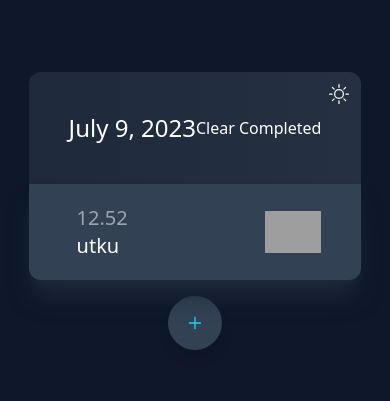
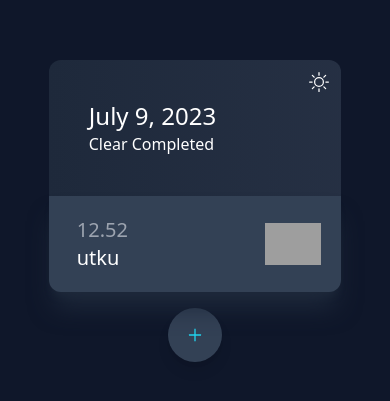
Before and after one commit to UTKUC3NGIZ/pinsoft-todo-app, a React (Create React App) app: page / in a window 390 px wide. Shown: the part 211-612 px from the top of the page. Built offline with nearby package versions, Linux system fonts and the light colour scheme; grey boxes are pictures that could not be loaded.

Commit message:
responsive design completed

```diff
--- a/src/App.js
+++ b/src/App.js
@@ -148,9 +148,9 @@ function App() {
             modal ? "blur-sm" : ""
           }`}
         >
-          <div className=" min-w-[40%]">
+          <div className=" min-w-[40%] w-3/4 md:w-auto">
             <div
-              className={`bg-gradient-to-r p-10 rounded-t-xl flex justify-around relative ${
+              className={`bg-gradient-to-r p-10 rounded-t-xl flex justify-between lg:flex-row flex-col items-start lg:items-center relative ${
                 theme
                   ? "from-slate-800 to-slate-600/40"
                   : "from-cyan-300 to-blue-400/75"
@@ -179,7 +179,7 @@ function App() {
                 return (
                   <div
                     key={task.id}
-                    className={` flex relative hover:scale-110 hover:z-10 last:rounded-b-xl pl-10 border-l-8 border-transparent  items-center mb-1 justify-between shadow-xl   py-5 px-10 ${
+                    className={` flex relative hover:scale-110 hover:z-10 last:rounded-b-xl lg:pl-10 border-l-8 border-transparent  items-center mb-1 justify-between shadow-xl   py-5 lg:px-10 px-5  ${
                       theme
                         ? "hover:border-slate-600   shadow-slate-800 bg-slate-700"
                         : "hover:border-cyan-300  shadow-cyan-200 bg-white"
@@ -276,9 +276,9 @@ function App() {
             </div>
           </div>
         </div>
-        <div className={`absolute ${modal ? "block" : "hidden"} `}>
+        <div className={`absolute sm:w-auto w-full ${modal ? "block" : "hidden"} `}>
           <div
-            className={`border-2 border-transparent shadow-lg px-20 py-10  relative rounded-2xl ${
+            className={`border-2 border-transparent shadow-lg lg:px-20 lg:py-10 px-10 py-5 relative rounded-2xl ${
               theme ? "bg-slate-800 " : "bg-white"
             }`}
           >
@@ -291,8 +291,8 @@ function App() {
             <h2 className="absolute top-2 left-2 text-xl font-bold text-cyan-300">
               Edit Todo
             </h2>
-            <div className="flex items-center justify-between">
-              <span className="text-xl font-bold mr-2 line-through text-gray-300">
+            <div className="flex items-center sm:justify-center justify-between flex-col sm:flex-row">
+              <span className="text-xl font-bold sm:mr-2 line-through text-gray-300 max-w-xs overflow-hidden">
                 {edit.value}
               </span>
               <span className="text-xl font-bold text-cyan-300">=</span>
@@ -303,7 +303,7 @@ function App() {
                     value={edit.value}
                     onChange={(e) => editTask(e.target.value)}
                     placeholder="Update the task!"
-                    className={`border-2 ml-2 rounded-2xl border-transparent shadow-lg py-2 px-4 text-xl font-bold text-gray-600  ${
+                    className={`border-2 ml-2 rounded-2xl border-transparent shadow-lg py-2 sm:px-4 pl-2 pr-24 text-xl font-bold text-gray-600 placeholder:w-2 ${
                       theme
                         ? "bg-slate-700 text-white outline-none"
                         : "bg-white outline-cyan-300"
```
